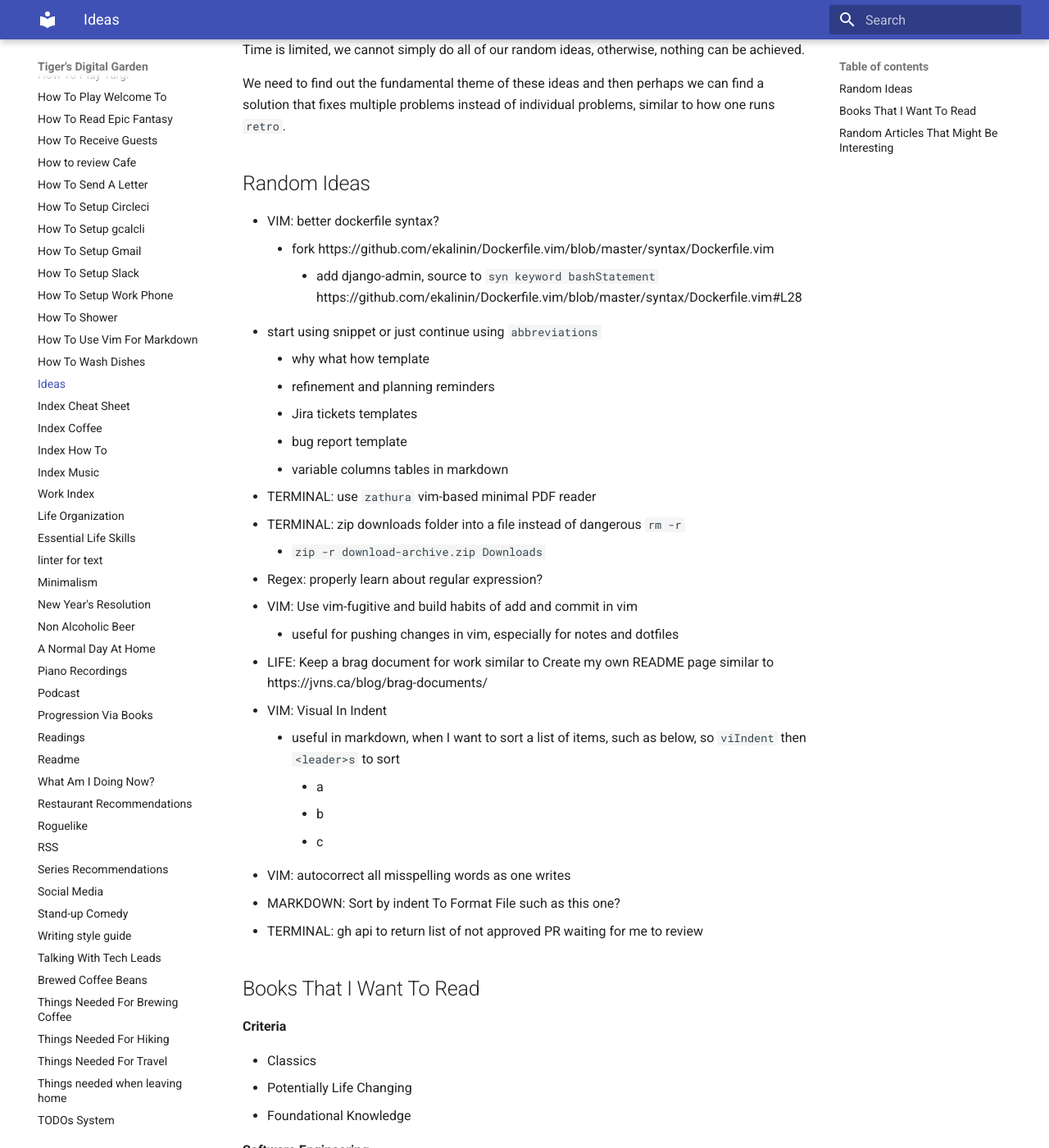
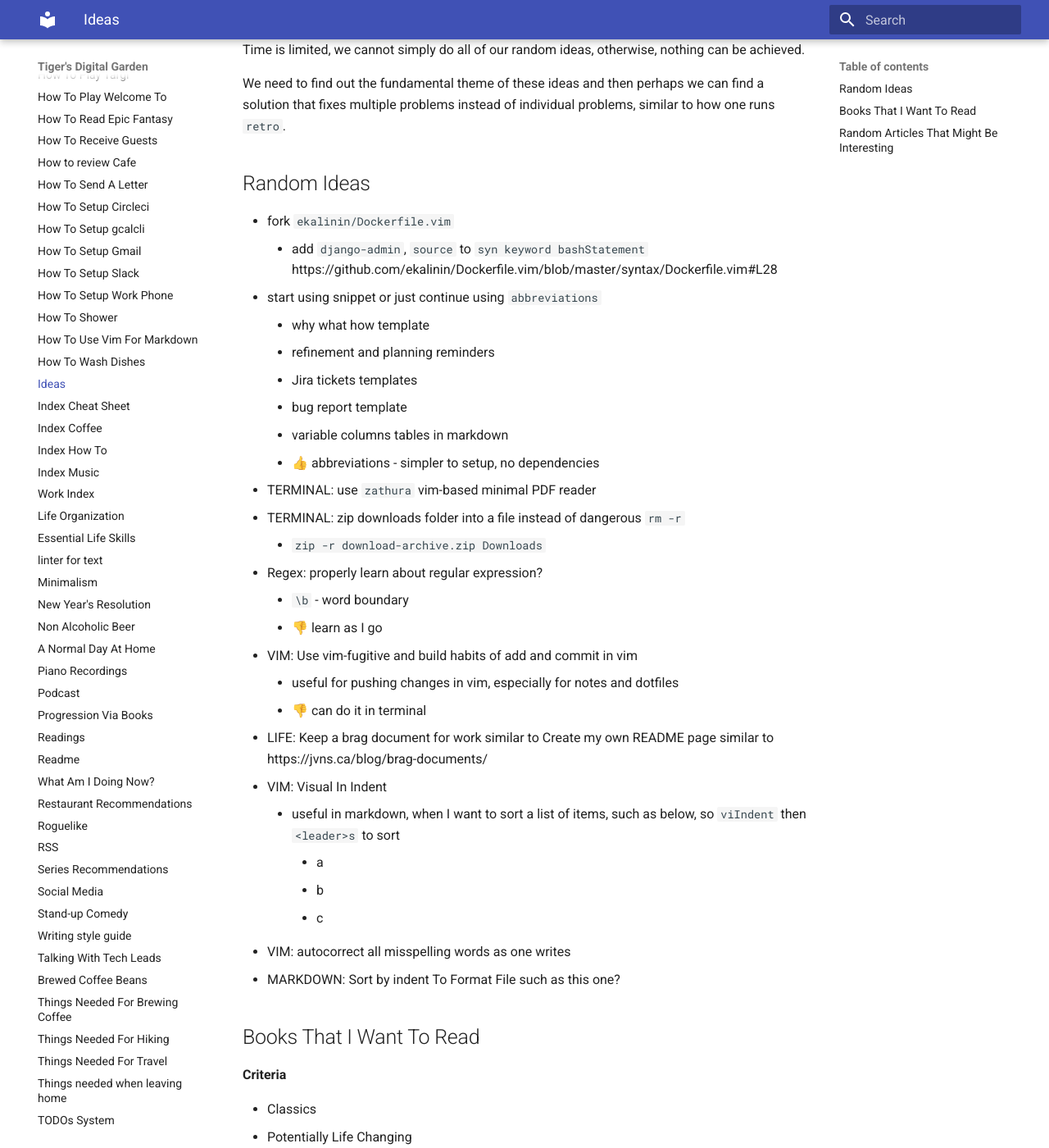
Before and after one commit to ynotstartups/notes, an MkDocs documentation site: the page built from notes/ideas.md, in a window 1280 px wide and 1400 px high, scrolled down 199 px. Shown: the whole window at 82% size. Built offline with MkDocs 1.6.1 and Material for MkDocs 9.7.7, drawn with Linux system fonts in a browser that asks for light colours; some of the changed text lies outside the part shown.

Commit message:
add ideas

```diff
--- a/notes/ideas.md
+++ b/notes/ideas.md
@@ -8,21 +8,24 @@
 
 ## Random Ideas
 
-- VIM: better dockerfile syntax?
-  - fork https://github.com/ekalinin/Dockerfile.vim/blob/master/syntax/Dockerfile.vim
-    - add django-admin, source to `syn keyword bashStatement` https://github.com/ekalinin/Dockerfile.vim/blob/master/syntax/Dockerfile.vim#L28
+- fork `ekalinin/Dockerfile.vim`
+  - add `django-admin`, `source` to `syn keyword bashStatement` https://github.com/ekalinin/Dockerfile.vim/blob/master/syntax/Dockerfile.vim#L28
 - start using snippet or just continue using `abbreviations`
   - why what how template
   - refinement and planning reminders
   - Jira tickets templates
   - bug report template
   - variable columns tables in markdown
+  - 👍 abbreviations - simpler to setup, no dependencies
 - TERMINAL: use `zathura` vim-based minimal PDF reader
 - TERMINAL: zip downloads folder into a file instead of dangerous `rm -r`
   - `zip -r download-archive.zip Downloads`
 - Regex: properly learn about regular expression?
+  - `\b` - word boundary
+  - 👎 learn as I go
 - VIM: Use vim-fugitive and build habits of add and commit in vim
   - useful for pushing changes in vim, especially for notes and dotfiles
+  - 👎 can do it in terminal
 - LIFE: Keep a brag document for work similar to Create my own README page similar to https://jvns.ca/blog/brag-documents/
 - VIM: Visual In Indent
   - useful in markdown, when I want to sort a list of items, such as below, so `viIndent` then `<leader>s` to sort
@@ -31,7 +34,6 @@
     - c
 - VIM: autocorrect all misspelling words as one writes
 - MARKDOWN: Sort by indent To Format File such as this one?
-- TERMINAL: gh api to return list of not approved PR waiting for me to review
 
 ## Books That I Want To Read
 
@@ -45,17 +47,17 @@
 
 _next_
 
-- Code: The Hidden Language of Computer Hardware and Software
 - How Computers Work: From Amps to Apps: A Hands-On Guide to the Inner Workings of the Machine
+- Operating Systems: Three Easy Pieces
 
-_future_
+_later_
 
-- Operating Systems: Three Easy Pieces
+- kubernetes in action
+- Designing Data-Intensive Applications
+- Machine Learning: A Probabilistic Perspective
 - Modern Operating Systems
 - Coder At Work
-- Designing Data-Intensive Applications
 - Structure And Interpretation Of Computer Program
-- Machine Learning: A Probabilistic Perspective
 - The Annotated Turing: A Guided Tour Through Alan Turing's Historic Paper on Computability and the Turing Machine
   - by Charles Petzold, author of Code
 - Cloud Design Patterns - Microsoft Azure Docs
```
Also changed, not shown: other parts of notes/ideas.md (+3 -2 lines).
